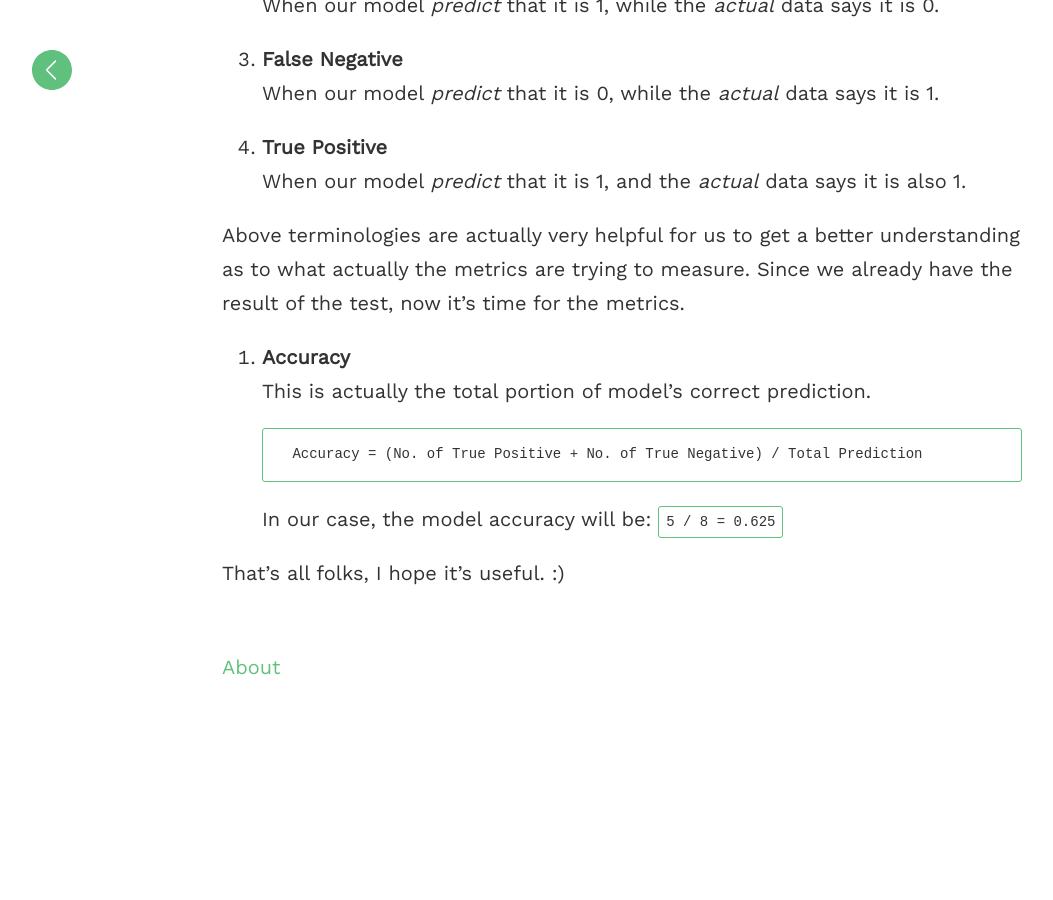
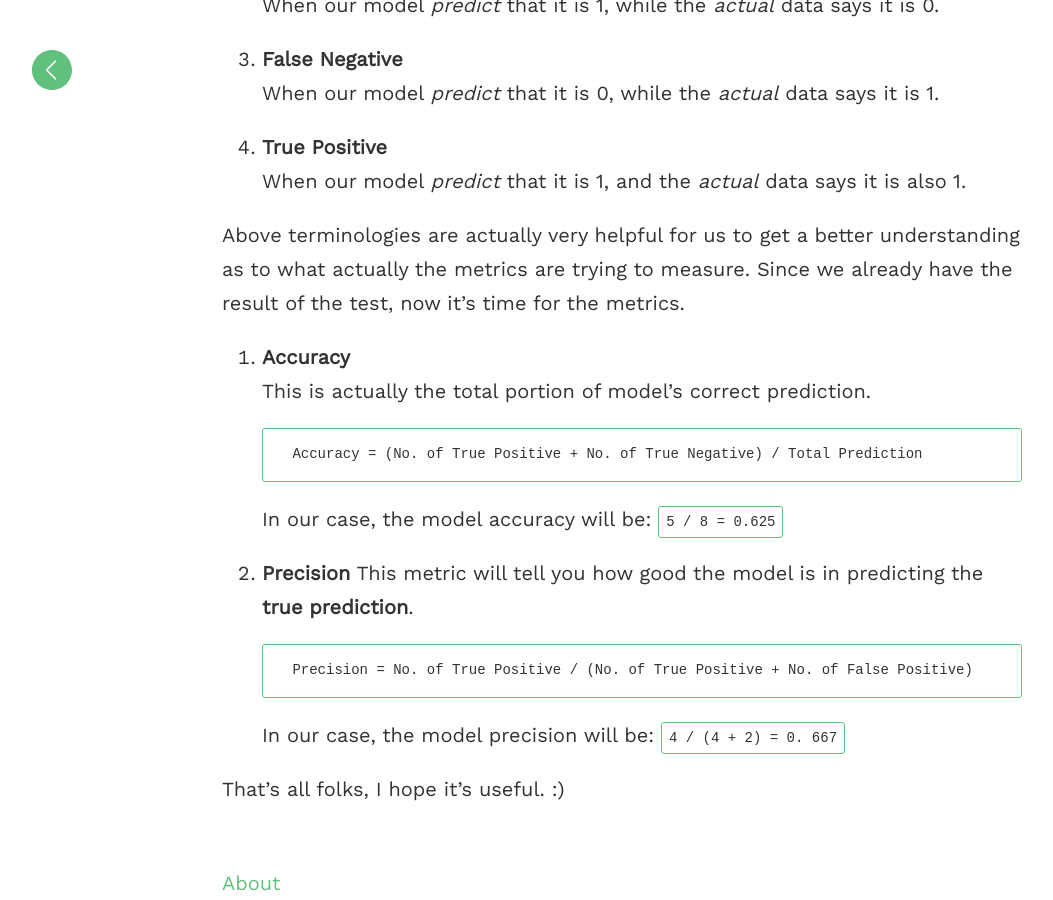
Before and after one commit to hafizbadrie/hafizbadrie.github.io, a Jekyll site: the page built from _posts/2016-11-20-confusion-matrix.markdown, in a window 1280 px wide and 900 px high, scrolled down 1088 px. Shown: the whole window, without its empty margins (18-1071 px from the left). Built offline with Jekyll 4.4.1, drawn with Linux system fonts in a browser that asks for light colours; before the commit the page ends 1772 px from its top, so only the background shows below that.

Commit message:
Added disqus and 'precision' section to latest post

````diff
--- a/_layouts/post.html
+++ b/_layouts/post.html
@@ -1,6 +1,5 @@
 ---
 layout: default
-comments: true
 ---
 <h1 class="post-headline">{{page.title}}</h1>
 <div class="meta"><span>{{page.date | date: '%B %d, %Y'}}</span></div>
--- a/_posts/2016-11-20-confusion-matrix.markdown
+++ b/_posts/2016-11-20-confusion-matrix.markdown
@@ -3,6 +3,7 @@ layout: post
 title: "Confusion Matrix"
 date: 2016-11-20 08:10:00 +0700
 category: machine-learning
+comments: true
 ---
 As one of the beginnings of machine learning course in the office, it's important to know what are the metrics that we need to observe to define our machine learning model.
 **Accuracy** and **Precision** are the examples. But how can we measure the metrics? Then, we need to prepare our [**Confusion Matrix**](https://en.wikipedia.org/wiki/Confusion_matrix){:target="_blank"}.
@@ -64,4 +65,13 @@ Since we already have the result of the test, now it's time for the metrics.
 
     In our case, the model accuracy will be: `5 / 8 = 0.625`
 
+2. **Precision**
+  This metric will tell you how good the model is in predicting the **true prediction**.
+
+    ```
+    Precision = No. of True Positive / (No. of True Positive + No. of False Positive)
+    ```
+
+    In our case, the model precision will be: `4 / (4 + 2) = 0. 667`
+
 That's all folks, I hope it's useful. :)
````
